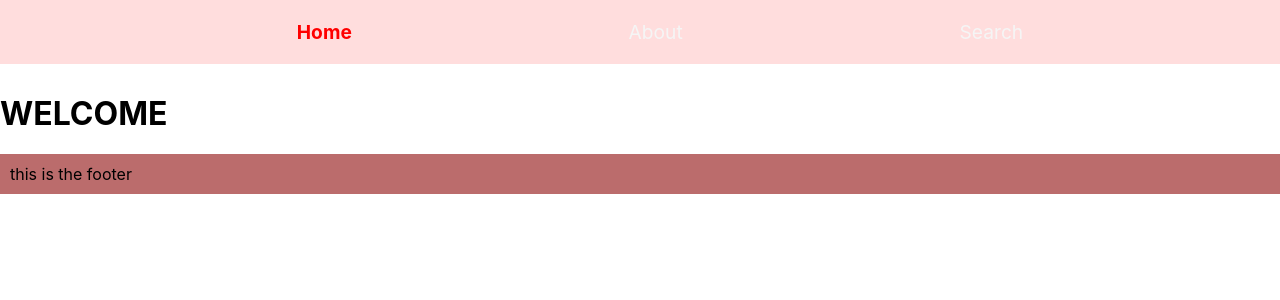
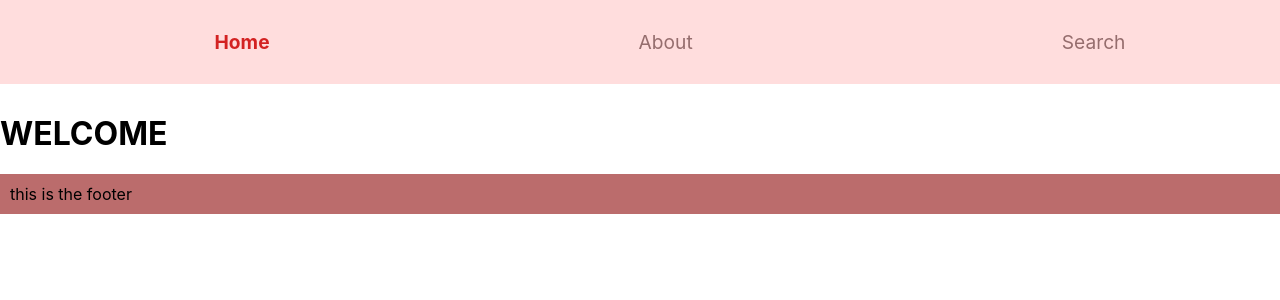
Before and after one commit to k3ith99/GitHub-copycat, a React app: page / in a window 1280 px wide. Shown: the top 300 px of the page. Built offline with nearby package versions, Linux system fonts and the light colour scheme.

Commit message:
changed the active element and text of navbar

```diff
--- a/src/components/Navbar/index.css
+++ b/src/components/Navbar/index.css
@@ -3,25 +3,25 @@ nav {
   position: relative;
   width: 100vw;
   background-color: #FFDDDD;
-  padding: 20px;
+  padding: 30px;
   margin-bottom: 30px;
   display: flex;
-  justify-content: space-evenly;
-  color: #222222;
+  justify-content: space-around;
 }
 
 a {
   text-decoration: none;
-  color: whitesmoke;
+  color: rgb(149, 109, 109);
   font-size: larger;
+
 }
 
 a:hover {
-  color: blue;
+  color: #e97b7b;
   font-weight: bolder;
 }
 
 a.active {
-  color: red;
+  color: #d32222;
   font-weight: bolder;
 }
```
